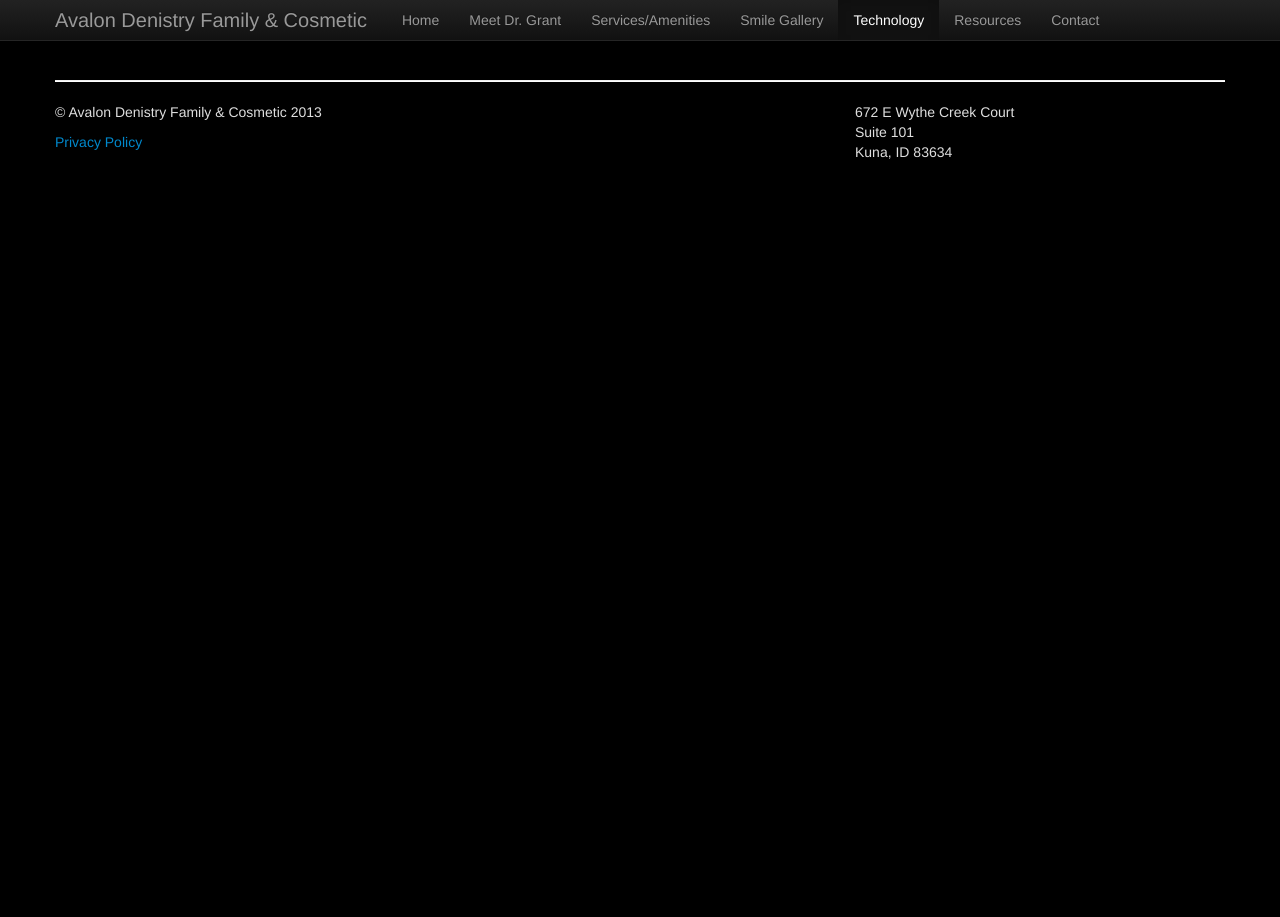
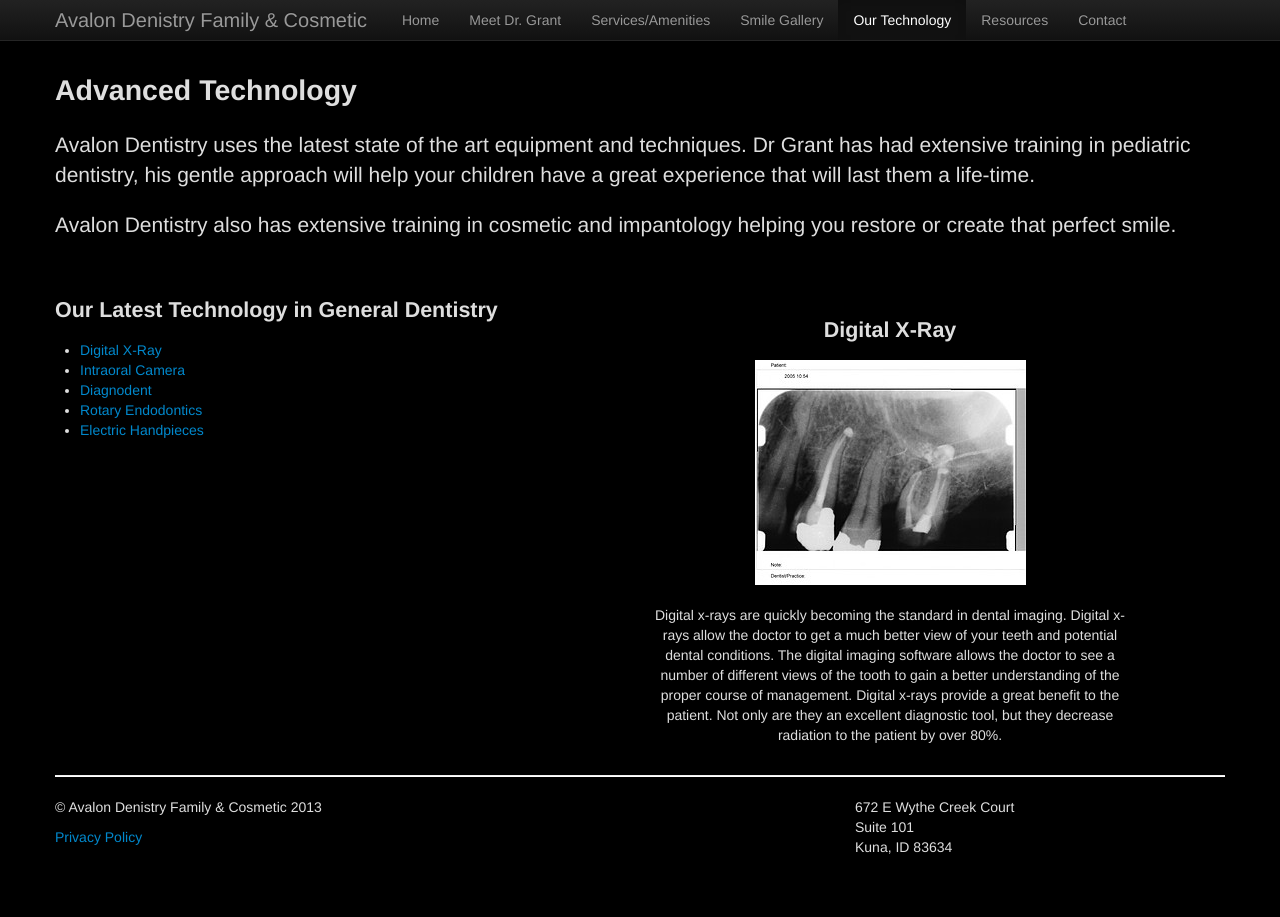
Before and after one commit to justinbkay/avalondental, a Jekyll site: the page built from technology/index.html, in a window 1280 px wide. Built offline with Jekyll 4.4.1, drawn with Linux system fonts in a browser that asks for light colours; nearby versions of some CDN libraries.

Commit message:
more edits

```diff
--- a/_layouts/default.html
+++ b/_layouts/default.html
@@ -38,7 +38,7 @@
           <li class="{{ page.about }}"><a href="/about">Meet Dr. Grant</a></li>
           <li class="{{ page.services }}"><a href="/services">Services/Amenities</a></li>
           <li class="{{ page.smiles }}"><a href="/smiles">Smile Gallery</a></li>
-          <li class="{{ page.technology }}"><a href="/technology">Technology</a></li>
+          <li class="{{ page.technology }}"><a href="/technology">Our Technology</a></li>
           <li class="{{ page.resources }}"><a href="/resources">Resources</a></li>
           <li class="{{ page.contact }}"><a href="/contact">Contact</a></li>
         </ul>
--- a/index.html
+++ b/index.html
@@ -37,6 +37,7 @@ home: active
 
   <div class="span4">
     <div class="spacer offer-unit">
+        <img style="float: right;" src="/assets/images/promo.png" alt="" />
         <h2 class="gold">New Patient Offer 1</h2>
         <p><strong>Free Whitening ($250 Value)*</strong></p>
         <p>
@@ -48,6 +49,7 @@ home: active
 
   <div class="span4">
     <div class="spacer offer-unit">
+        <img style="float: right;" src="/assets/images/promo.png" alt="" />
       <h2 class="gold">New Patient Offer 2</h2>
       <p>
       <strong>Restorative Services ($40 Off)*</strong>
--- a/technology/index.html
+++ b/technology/index.html
@@ -3,3 +3,75 @@ layout: default
 title: Cutting Edge Technology
 technology: active
 ---
+<h1>Advanced Technology</h1>
+
+<div class="row spacer">
+  <div class="span12">
+    <p class="lead">
+      Avalon Dentistry uses the latest state of the art equipment and techniques.
+      Dr Grant has had extensive training in pediatric dentistry, his gentle approach will help your children have a great experience that will last them a life-time.
+    </p>
+    <p class="lead">
+      Avalon Dentistry also has extensive training in cosmetic and impantology helping you restore or create that perfect smile.
+    </p>
+  </div>
+</div>
+
+<div class="row spacer">
+  <div class="span5">
+    <h2>Our Latest Technology in General Dentistry</h2>
+    <ul>
+      <li><a href="javascript:showBubble('xray')">Digital X-Ray</a></li>
+      <li><a href="javascript:showBubble('camera')">Intraoral Camera</a></li>
+      <li><a href="javascript:showBubble('diagnodent')">Diagnodent</a></li>
+      <li><a href="javascript:showBubble('rotary')">Rotary Endodontics</a></li>
+      <li><a href="javascript:showBubble('electric')">Electric Handpieces</a></li>
+  </div>
+  <div id="xray" class="span5 offset1 text-center spacer techbubble">
+    <h2>Digital X-Ray</h2>
+    <img src="/assets/images/33300.jpg" alt="" /><br/>
+    <p class="spacer">
+    Digital x-rays are quickly becoming the standard in dental imaging.
+    Digital x-rays allow the doctor to get a much better view of your teeth and potential dental conditions.  The digital imaging software allows the doctor to see a number of different views of the tooth to gain a better understanding of the proper course of management.  Digital x-rays provide a great benefit to the patient.  Not only are they an excellent diagnostic tool, but they decrease radiation to the patient by over 80%.
+    </p>
+  </div>
+  <div id="camera" class="span5 offset1 text-center spacer techbubble hidden">
+    <h2>Intraoral Camera</h2>
+    <img src="/assets/images/33301.jpg" alt="" /><br/>
+    <p class="spacer">
+      Intraoral cameras are an excellent means of allowing the patient to view potential dental conditions in their own mouth.  It is much easier to understand what is happening in your mouth if you can see the problem on a computer monitor.  This digital image can be utilized to provide information to insurances and other doctors if necessary.
+    </p>
+  </div>
+  <div id="diagnodent" class="span5 offset1 text-center spacer techbubble hidden">
+    <h2>Diagnodent</h2>
+    <img src="/assets/images/33299.jpg" alt="" /><br/>
+    <p class="spacer">
+      The Diagnodent helps detect dental caries at the earliest possible stage so that the most appropriate treatment can be presented to you. Diagnodent is a fluorescent laser that finds cavities which lie beneath the surface of the tooth.  There are often cavities that x-rays and the explorer do not find.  This advanced technology helps to preserve a greater amount of your tooth structure by uncovering dental decay before it progresses too far.
+    </p>
+  </div>
+  <div id="rotary" class="span5 offset1 text-center spacer techbubble hidden">
+    <h2>Rotary Endodontics</h2>
+    <img src="/assets/images/33299.jpg" alt="" /><br/>
+    <p class="spacer">
+      Rotary Endodontics, or root canal, is a method in which the doctor utilizes an electric handpiece to perform the procedure.  The electric handpiece allows the doctor to clean and shape the canals faster than using hand files and because it s electric, there is no drill noise.  This makes the whole treatment experience much more pleasant.
+    </p>
+  </div>
+  <div id="electric" class="span5 offset1 text-center spacer techbubble hidden">
+    <h2>Electric Handpieces</h2>
+    <img src="/assets/images/33299.jpg" alt="" /><br/>
+    <p class="spacer">
+      There are basically two types of handpieces, air-driven and electric. Electric handpieces are much stronger than air-driven due to the fact that a motor is spinning the bur as opposed to air.  This allows the doctor to remove decay at a faster pace.  This will cut down on the time it takes to complete a procedure.
+    </p>
+  </div>
+</div>
+
+<script type="text/javascript" charset="utf-8">
+  var showBubble = function(id) {
+    hideBubbles();
+    $('#' + id).removeClass('hidden');
+  };
+
+  var hideBubbles = function() {
+    $('.techbubble').addClass('hidden');
+  };
+</script>
```
Also changed, not shown: assets/images/33299.jpg (added), assets/images/33300.jpg (added), assets/images/33301.jpg (added), assets/images/3_p1.jpg (added), assets/images/3_p2.jpg (added), assets/images/promo.png (added), 1 other file.
